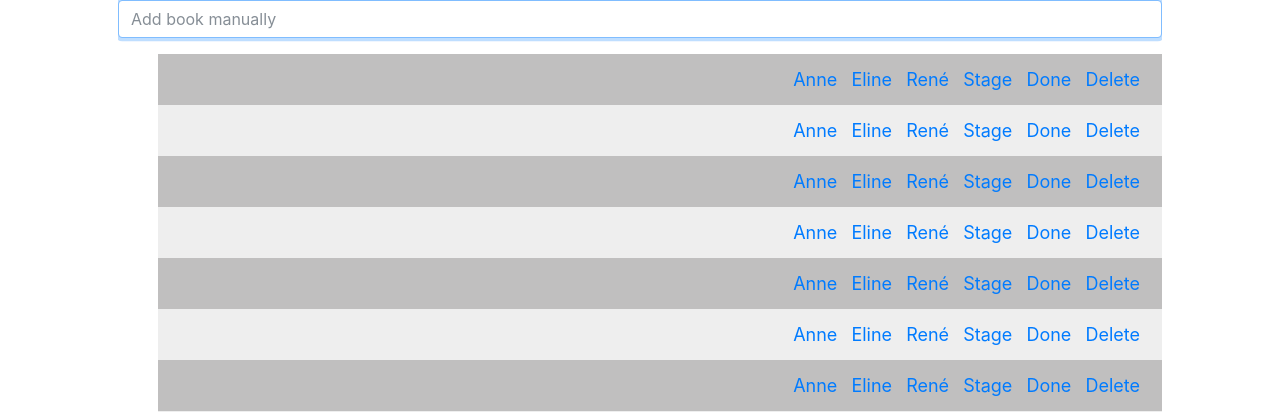
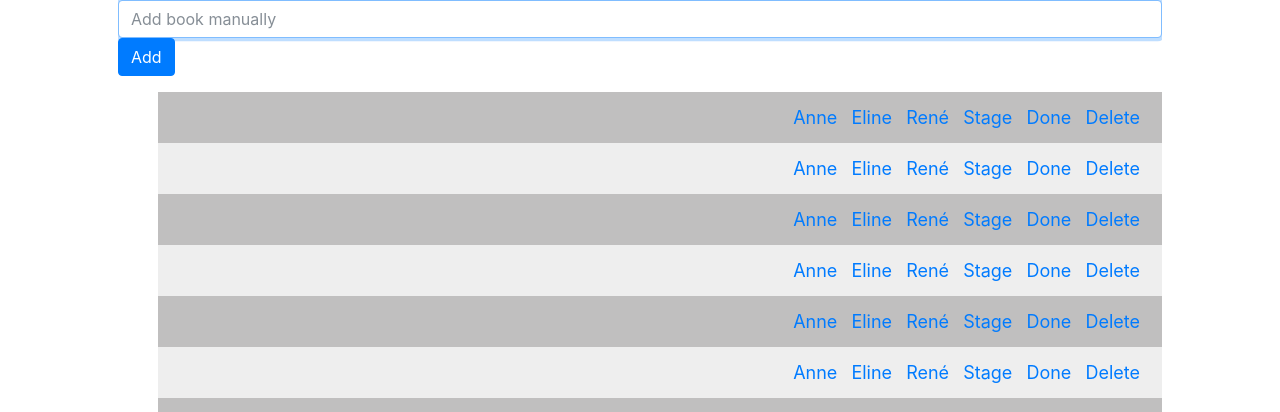
Before and after one commit to annemarijn/bookstodo, a Flask app: page / in a window 1280 px wide. Shown: the part 119-531 px from the top of the page. Run offline with Flask 2, Linux system fonts and the light colour scheme; some libraries are stand-ins or nearby versions.

Commit message:
added an actual add button to the form

```diff
--- a/templates/index.html
+++ b/templates/index.html
@@ -23,6 +23,7 @@
     <form action="/add" method="post">
         <div class="form-group">
             <input autocomplete="off" autofocus class="form-control" name="boekje" placeholder="Add book manually" type="text"/>
+            <button class="btn btn-primary" type="submit">Add</button>
         </div>
     </form>
 
```
